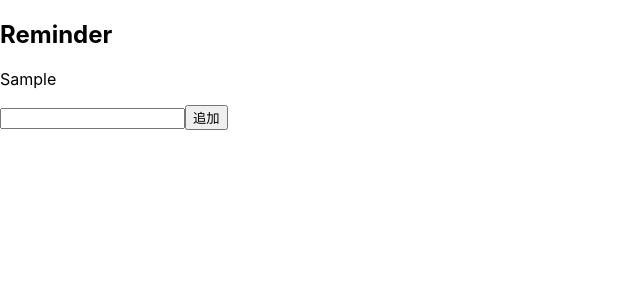
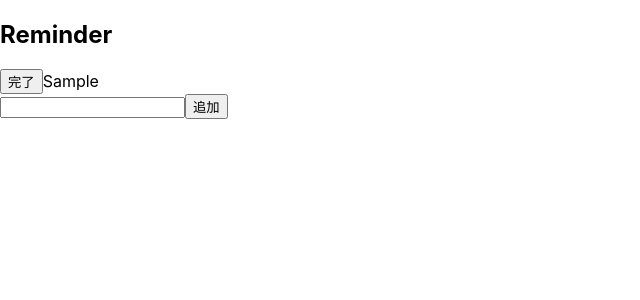
Before and after one commit to y1951511079/EventLIstApp-Udemy, a React (Create React App) app: page / in a window 1280 px wide. Both pictures are taken after typing "Sample" into the empty fields and a click on the button "追加". Shown: the top 300 px of the page, without its empty margins (0-640 px from the left). Built offline with nearby package versions, Linux system fonts and the light colour scheme.

Commit message:
add completedButton

```diff
--- a/src/Pages/Example.js
+++ b/src/Pages/Example.js
@@ -1,7 +1,7 @@
-/* eslint-disable */
+// /* eslint-disable */
 import { entered, deleteda } from "../store/modules/enteredSlice";
 // import enteredSlice from "../store/modules/enteredSlice";
-import { add } from "../store/modules/todoReducer";
+import { add,deletedList } from "../store/modules/todoReducer";
 import { useSelector, useDispatch } from "react-redux"
 
 // import store from "../store";
@@ -21,7 +21,10 @@ const Example = () => {
         const deleted = deleteda()
         //変数名とActionCreaterは同じ名前はダメ
         dispatch(deleted)
-
+    }
+    const completedFn = (prev) =>{
+        const deletedListAction = deletedList(prev)
+        dispatch(deletedListAction)
     }
     const arrayTodos = [...newTodos];
     //mapメソッドでエラーが出たため新しい配列に入れ直した。
@@ -32,7 +35,13 @@ const Example = () => {
 
             {arrayTodos.map(prev => {
                 return (
-                    <p key={prev.id}>{prev.content}</p>
+                    <>
+                    <div key={prev.id}>
+                    <button onClick={() => completedFn(prev)}>完了</button>
+                    {/* ↑イベントハンドラに引数を渡すときはcallback関数で */}
+                    <span >{prev.content}</span>
+                    </div>
+                    </>
                 )
             }
             )}
--- a/src/store/modules/todoReducer.js
+++ b/src/store/modules/todoReducer.js
@@ -9,12 +9,20 @@ const todoReducer = createSlice({
            const newTodo = {
             id: Math.floor(Math.random() * 1e5),
             content: payload,
-            editing: false
+            editing: false,
           };
           return [...state, newTodo]
+        },
+        deletedList(state,{payload}){
+          const newState=[...state];
+          const filteredState = newState.filter((todo)=>{
+            return todo.id !== payload.id
+          }
+           )
+           return filteredState
         }
     }
 })
-const { add } = todoReducer.actions;
-export { add }
+const { add, deletedList } = todoReducer.actions;
+export { add ,deletedList }
 export default todoReducer.reducer ;
```
